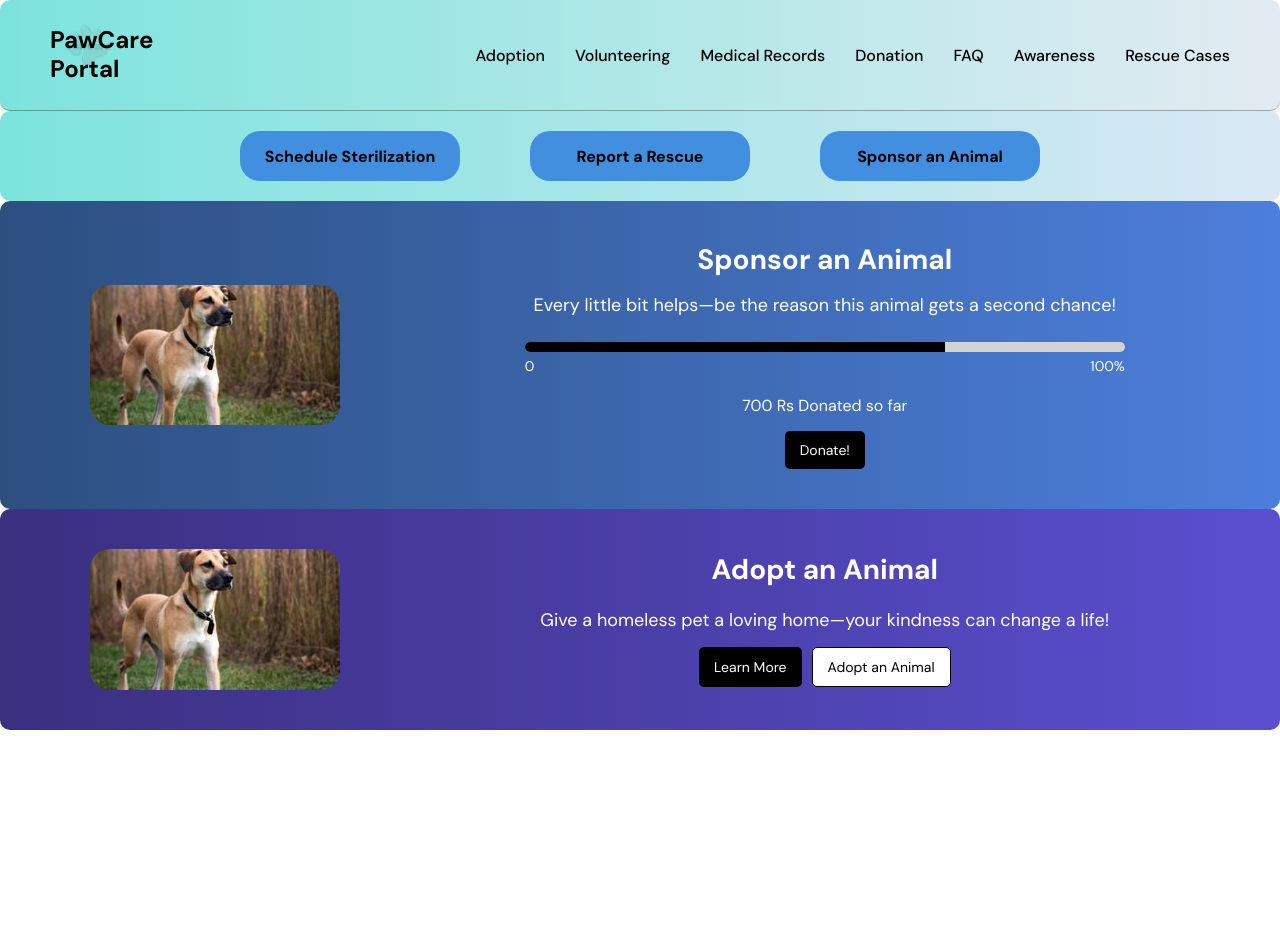
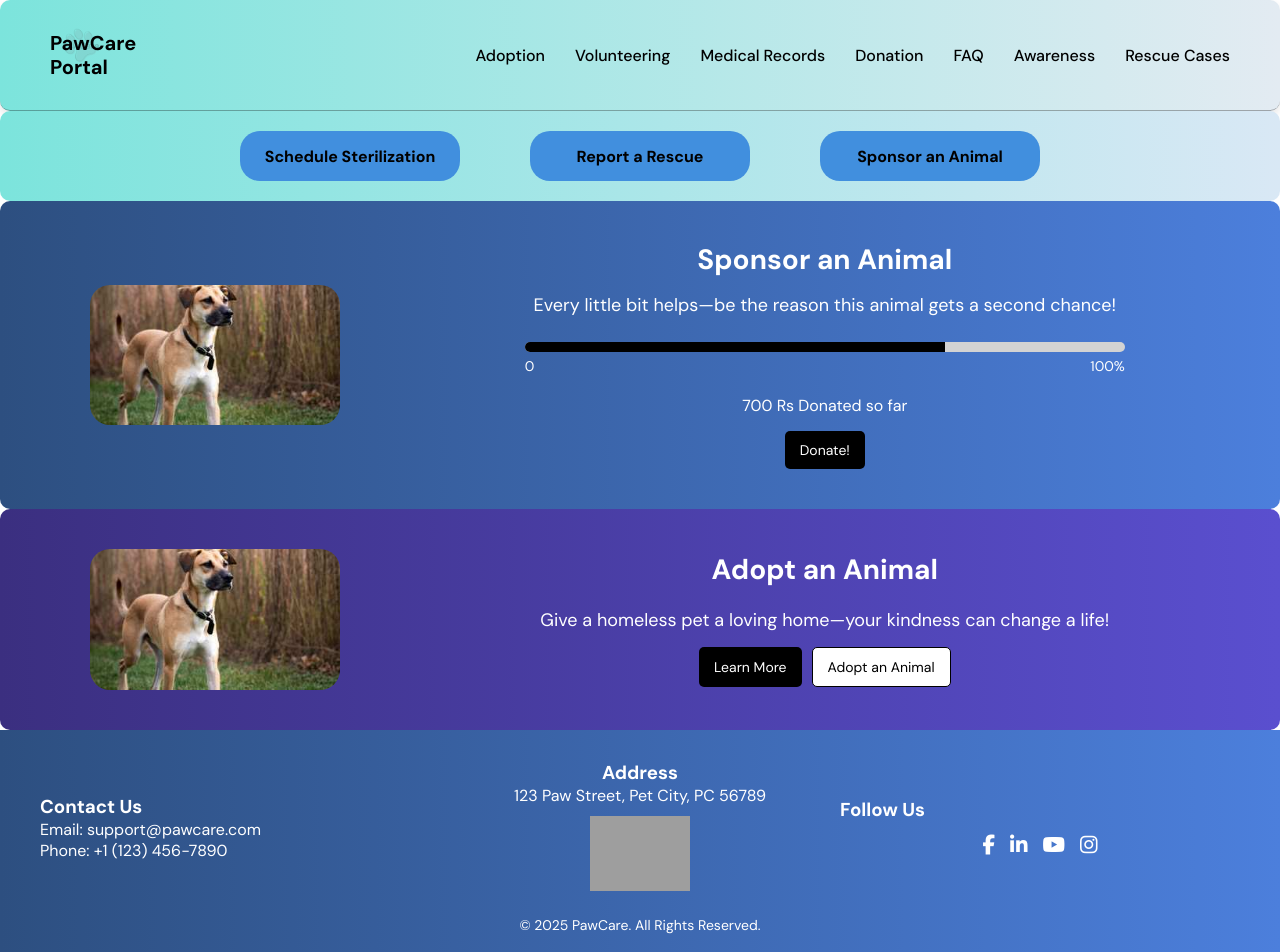
Before and after one commit to VaradRane12/PawCare, a React (Create React App) app: page / in a window 1280 px wide. Shown: the top 952 px of the page. Before the commit the page ends 800 px from the top, so only its background shows below. Built offline with nearby package versions, Linux system fonts and the light colour scheme; grey boxes are pictures that could not be loaded.

Commit message:
Added Footer and also added a new imprt for the social media logogs

```diff
--- a/package.json
+++ b/package.json
@@ -3,6 +3,7 @@
   "version": "0.1.0",
   "private": true,
   "dependencies": {
+    "@fortawesome/fontawesome-free": "^6.7.2",
     "@testing-library/dom": "^10.4.0",
     "@testing-library/jest-dom": "^6.6.3",
     "@testing-library/react": "^16.2.0",
--- a/src/App.js
+++ b/src/App.js
@@ -2,6 +2,7 @@ import Navbar from './Navbar';
 import AdoptBanner from './AdoptBanner';
 import QuickActionButton from './QuickActionButtons';
 import SponsorBanner from './SponsorBanner';
+import Footer from './Footer';
 
 function App() {
   return (
@@ -11,6 +12,7 @@ function App() {
       <SponsorBanner image={require("./images/adopt_banner_dog.jpg")} amountDonated={700} totalAmount={1000} />
       <div className="blurred-gradient"/>
       <AdoptBanner image={require("./images/adopt_banner_dog.jpg")}/>
+      <Footer/>
     </div>
   );
 }
--- /dev/null
+++ b/src/Footer.js
@@ -0,0 +1,51 @@
+import React from "react";
+
+const Footer = () => {
+  return (
+    <footer className="footer">
+      <div className="footer__container">
+        {/* Left Section: Contact */}
+        <div className="footer__contact">
+          <h3>Contact Us</h3>
+          <p>Email: support@pawcare.com</p>
+          <p>Phone: +1 (123) 456-7890</p>
+        </div>
+
+        {/* Center Section: Address */}
+        <div className="footer__address">
+          <h3>Address</h3>
+          <p>123 Paw Street, Pet City, PC 56789</p>
+          <div className="footer__logo">
+            <img src="/logo.png" alt="PawCare Logo" />
+          </div>
+        </div>
+
+        {/* Right Section: Social Media Links */}
+        <div className="footer__social">
+          <h3>Follow Us</h3>
+          <div className="footer__icons">
+            <a href="https://facebook.com" target="_blank" rel="noopener noreferrer">
+              <i className="fab fa-facebook-f"></i>
+            </a>
+            <a href="https://linkedin.com" target="_blank" rel="noopener noreferrer">
+              <i className="fab fa-linkedin-in"></i>
+            </a>
+            <a href="https://youtube.com" target="_blank" rel="noopener noreferrer">
+              <i className="fab fa-youtube"></i>
+            </a>
+            <a href="https://instagram.com" target="_blank" rel="noopener noreferrer">
+              <i className="fab fa-instagram"></i>
+            </a>
+          </div>
+        </div>
+      </div>
+
+      {/* Bottom Section: Copyright */}
+      <div className="footer__bottom">
+        <p>&copy; {new Date().getFullYear()} PawCare. All Rights Reserved.</p>
+      </div>
+    </footer>
+  );
+};
+
+export default Footer;
--- a/src/index.css
+++ b/src/index.css
@@ -31,7 +31,7 @@
 }
 
 .navbar__title {
-  font-size: 24px;
+  font-size: 20px;
   font-weight: 700;
   color: black;
   line-height: 1.2;
@@ -288,3 +288,61 @@
   background: black;
   color: white;
 }
+
+
+
+/* Code for Footer */
+.footer {
+  background: linear-gradient(to right, #2d4f80, #4c7fdc);
+  color: white;
+  padding: 30px 20px;
+  text-align: center;
+}
+
+.footer__container {
+  display: flex;
+  justify-content: space-between;
+  align-items: center;
+  max-width: 1200px;
+  margin: auto;
+  flex-wrap: wrap;
+  text-align: center;
+}
+
+.footer__contact,
+.footer__social {
+  flex: 1;
+  text-align: left;
+}
+
+.footer__address {
+  flex: 1;
+  text-align: center;
+}
+
+.footer__logo img {
+  width: 100px;
+  margin-top: 10px;
+}
+
+.footer__icons {
+  display: flex;
+  gap: 15px;
+  margin-top: 10px;
+  justify-content: center;
+}
+
+.footer__icons a {
+  color: white;
+  font-size: 20px;
+  transition: color 0.3s ease-in-out;
+}
+
+.footer__icons a:hover {
+  color: #ffcc00;
+}
+
+.footer__bottom {
+  margin-top: 20px;
+  font-size: 14px;
+}
--- a/src/index.js
+++ b/src/index.js
@@ -2,6 +2,8 @@ import React from 'react';
 import ReactDOM from 'react-dom/client';
 import './index.css';
 import App from './App';
+import "@fortawesome/fontawesome-free/css/all.min.css";
+
 
 const root = ReactDOM.createRoot(document.getElementById('root'));
 root.render(
```
